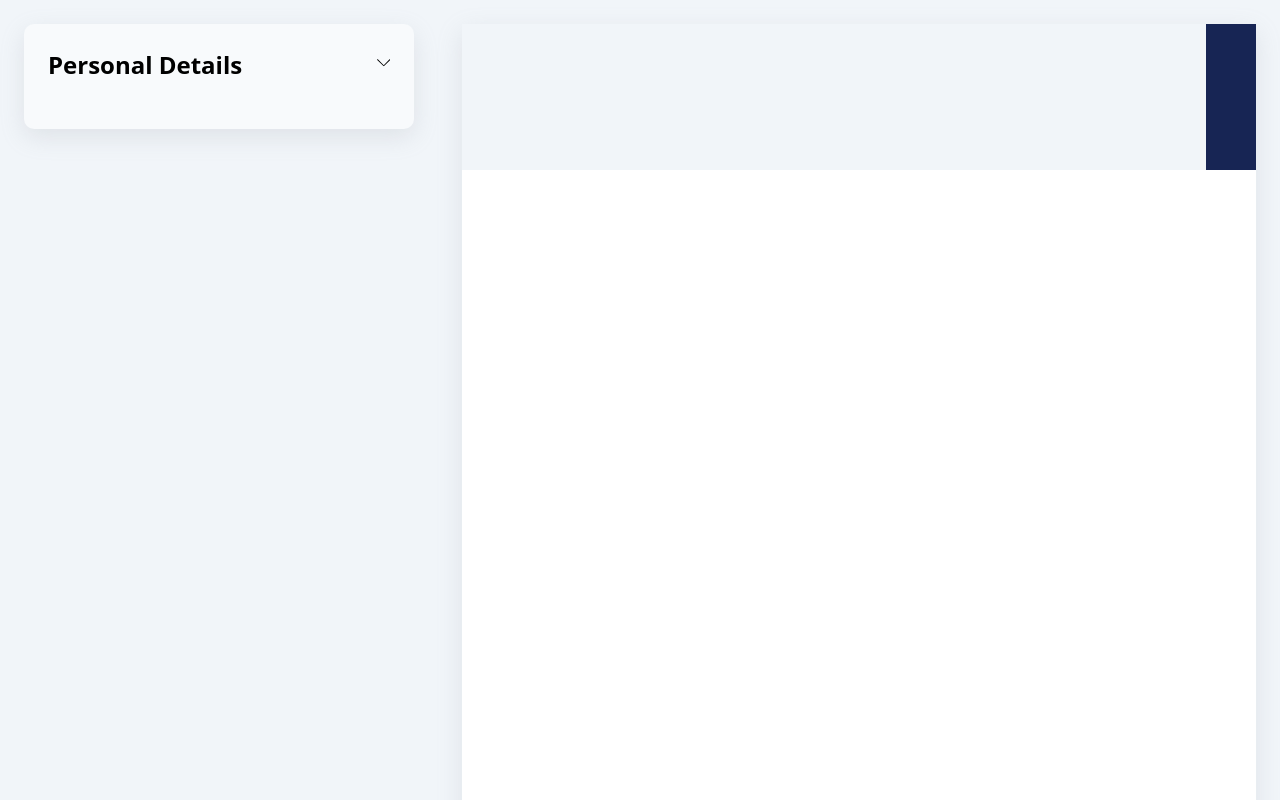
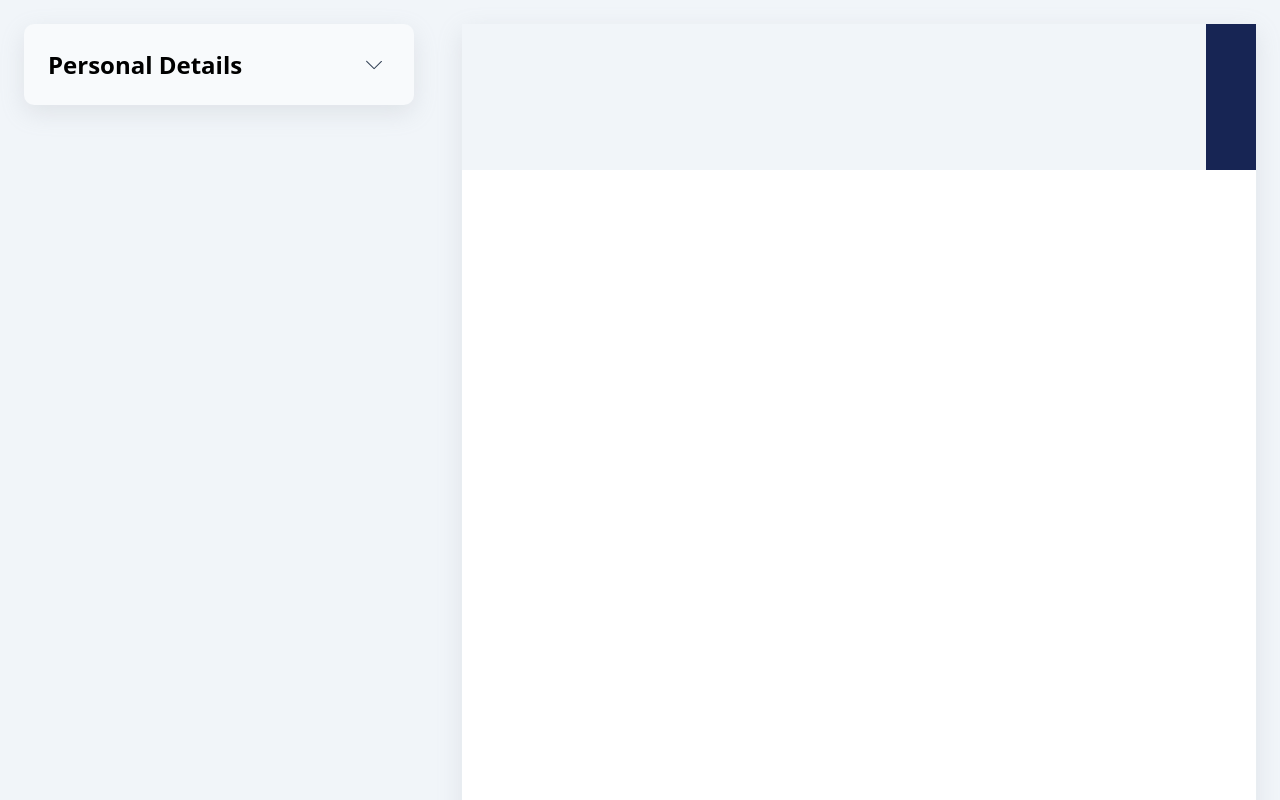
Before and after one commit to aaksant/cv-builder, a React app: page / in a window 1280 px wide. Shown: the top 800 px of the page. Built offline with nearby package versions, Linux system fonts and the light colour scheme; the HTML template or start-up script is replaced by a standard one.

Commit message:
feat: add styling for dropdown form

```diff
--- a/src/styles/Form.css
+++ b/src/styles/Form.css
@@ -1,3 +1,20 @@
+label {
+  display: block;
+  margin-bottom: 0.5rem;
+  font-size: 0.875rem;
+  font-weight: 400;
+  letter-spacing: 0.05em;
+  color: var(--grey-500);
+}
+
+input {
+  width: 100%;
+  padding: 0.375rem 0.75rem;
+  border-radius: 0.25rem;
+  border: 1px solid var(--grey-200);
+  background-color: var(--grey-100);
+}
+
 .forms-container {
   grid-template-columns: 1 / 2;
   display: flex;
@@ -18,26 +35,38 @@
   display: flex;
   justify-content: space-between;
   align-items: center;
-  margin-bottom: 1.5rem;
+  cursor: pointer;
+}
+
+.form.active .form__header {
+  margin-bottom: 1.25rem;
 }
 
 .form .form-row:not(:last-child) {
   margin-bottom: 0.875rem;
 }
 
-label {
-  display: block;
-  margin-bottom: 0.5rem;
-  font-size: 0.875rem;
-  font-weight: 400;
-  letter-spacing: 0.05em;
+.form__dropdown-button {
+  cursor: pointer;
+  padding: 0.5rem;
+  display: flex;
+  align-items: center;
+  justify-content: center;
+  transition: transform 0.2s ease-in-out;
+}
+
+.form__dropdown-button:hover {
+  background-color: var(--grey-100);
+  border-radius: 50%;
+}
+
+.form__dropdown-button .icon {
+  width: 1rem;
+  height: 1rem;
+  fill: var(--grey-700);
   color: var(--grey-500);
 }
 
-input {
-  width: 100%;
-  padding: 0.375rem 0.75rem;
-  border-radius: 0.25rem;
-  border: 1px solid var(--grey-200);
-  background-color: var(--grey-100);
+.form.active .form__dropdown-button {
+  transform: rotate(180deg);
 }
```
